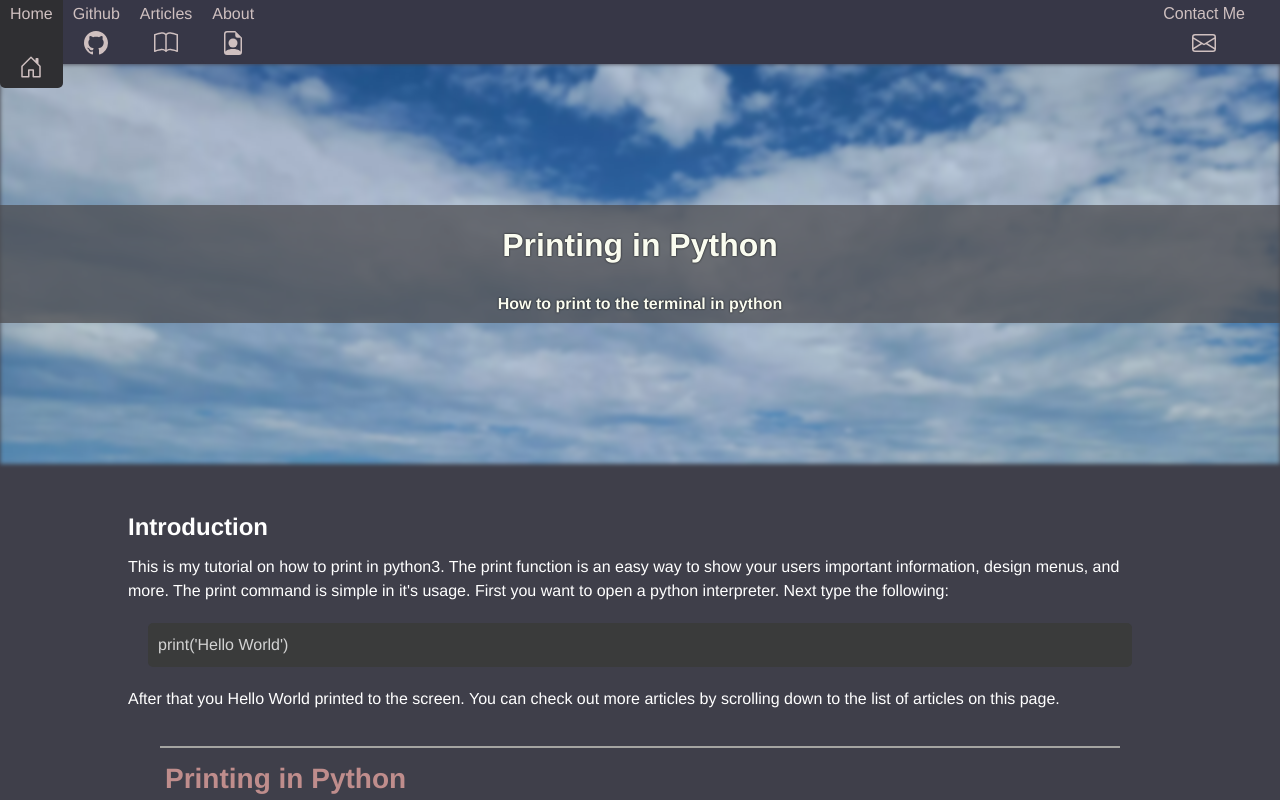
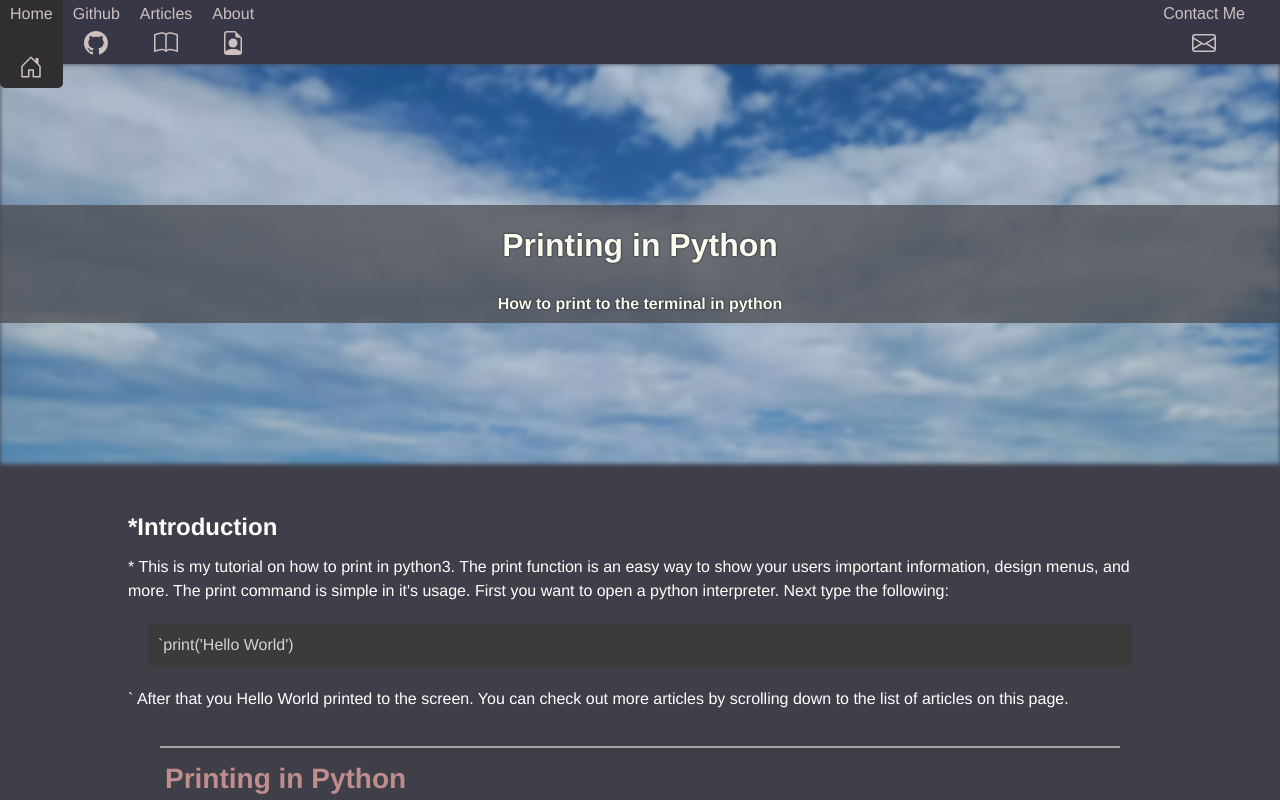
Before and after one commit to RaspberryProgramming/portfolio, a React (Create React App) app: page /articles/0 in a window 1280 px wide. Shown: the top 800 px of the page. Built offline with nearby package versions, Linux system fonts and the light colour scheme.

Commit message:
Fixed Link Bug

```diff
--- a/src/components/Article.js
+++ b/src/components/Article.js
@@ -46,26 +46,31 @@ const Article = ({article}) => {
          */
         let output = [""]; // Stores all text in a list
         let loc = 0; // Stores the current location in output that we're working with
-
-        for (let i = 0; i < text.length; i++) { // Iterate through the entire text string
+        let tmp;
+        let i = 0;
+        console.log(text);
+        while (i < text.length) { // Iterate through the entire text string
             if (text.slice(i, i+4) === "http"){ // slice from i to 4 chars plus and check for http
                 let x = i; // store i in x so the location is not modified
 
-                for (i; text[i] !== " " && i < text.length; i++){} // iterate until we find the end of the link denoted by a space
+                for (let y = i; ![" ", "\n"].includes(text[y]) && y < text.length; y++){
+                    i=y;
+                } // iterate until we find the end of the link denoted by a space
 
                 if (output[loc] !== "") { // if the current output location isn't empty, increment loc
                     loc++;
                 }
-
+                tmp = text.slice(x, i+1);
                 // Put anchor for link into output list
-                output[loc] = <a key={i} href={text.slice(x, i)}>{text.slice(x, i)}</a>;
+                output[loc] = <a key={i} href={tmp}>{tmp}</a>;
                 output[++loc] = ""; // Create new location in output with empty string
-
             } else {
                 // Append current char to output
                 output[loc] += text[i];
 
             }
+            i++;
+
         }
 
         // Return the output
@@ -99,7 +104,10 @@ const Article = ({article}) => {
                     }
                 }
                 tmp[++loc] = "";
+            } else {
+                tmp = text[i]
             }
+
             output.push(tmp)
         }
 
@@ -108,15 +116,14 @@ const Article = ({article}) => {
     };
 
     let articleFormatter = (text) => {
-        let output = []; // Used to store separate formatted text
+        let output = [""]; // Used to store separate formatted text
         let type = []; // Parallel to output list to signify format type
         let ind = 0; // Denote index of output
         let tick=false; // used to check if we're currently in formatted text.
         let delimiters = ['', '`', '*', '~']; // Denotes characters used to format
 
-
         for (let i = 0; i < text.length; i++) { // Iterate through input
-            if (delimiters.indexOf(text[i]) !== -1) { // Detect Code Delimiter
+            if (delimiters.indexOf(text[i]) >= 0) { // Detect Code Delimiter
 
                 if (tick) { // Close the code section
                     output[++ind] = ""
@@ -125,7 +132,7 @@ const Article = ({article}) => {
                 } else { // Start a new code section
                     type.push(delimiters.indexOf(text[i]));
 
-                    if (!output[ind]) {
+                    if (output.length < ind) {
 
                         output[ind] = "";
 
@@ -142,14 +149,14 @@ const Article = ({article}) => {
                 if (output.length > type.length) { // If this is the beggining of a default text type
 
                     type.push(0);
-                    output[ind] = ""
+                    //output[ind] = text[i]
 
+                } else if (output.length < type.length) {
+                    output[++ind] = ""
                 }
+            }
 
-
-
-                output[ind] += text[i]
-            }
+            output[ind] += text[i]
         }
 
         return [...output.keys()].map((i)=>{ // Format text and return as jsx
```
